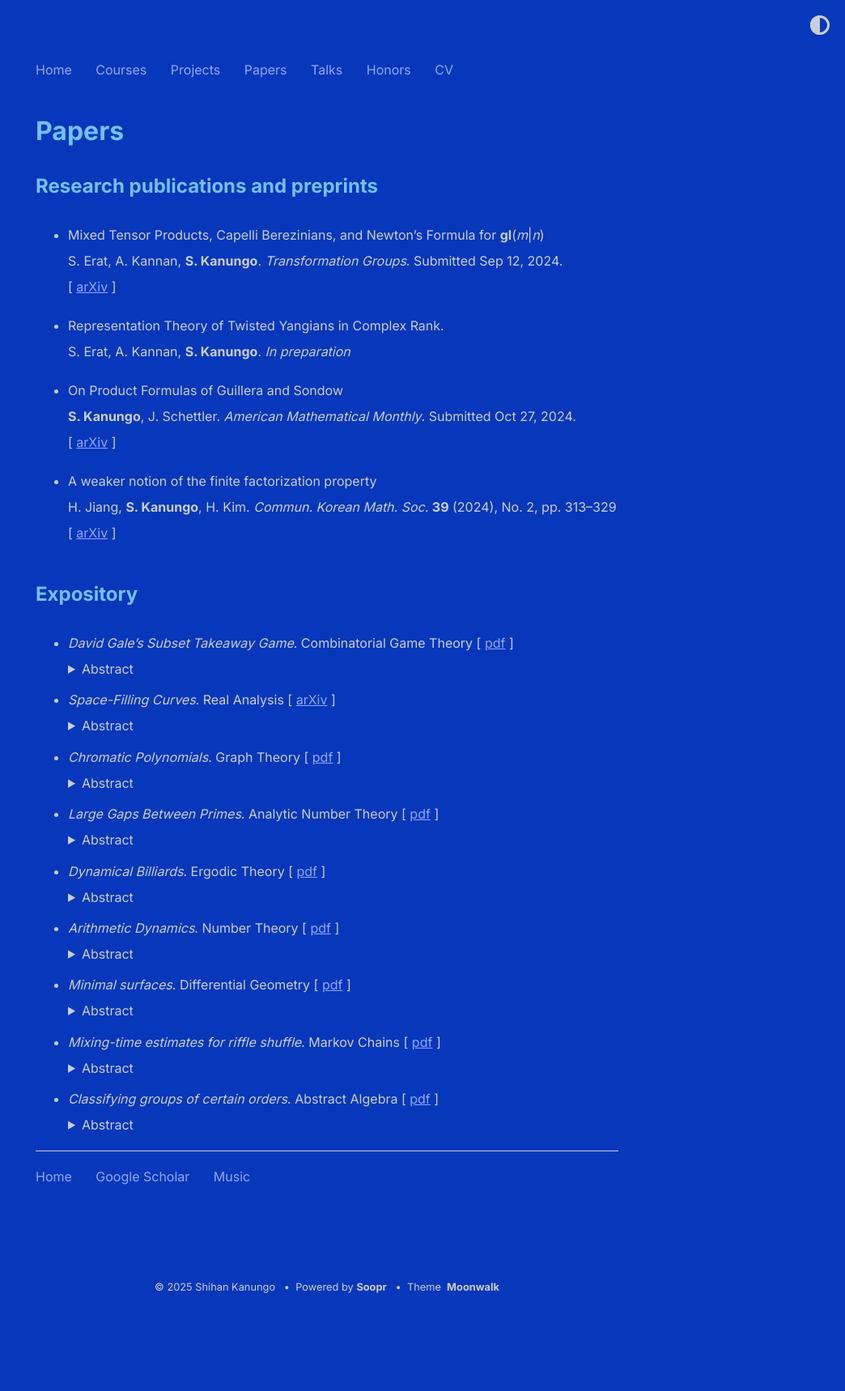
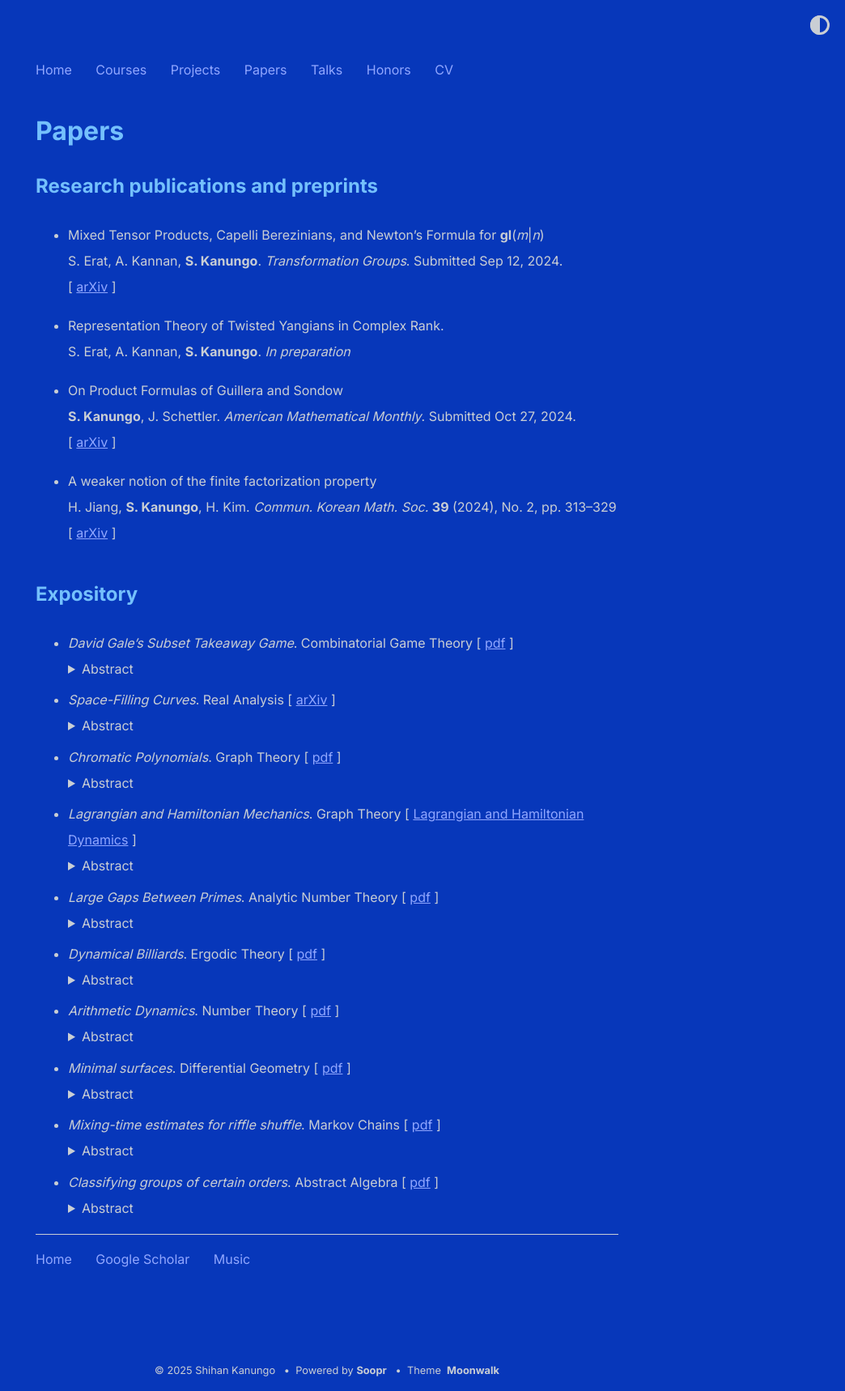
Before and after one commit to shihankanungo/shihankanungo.github.io, a Jekyll site: the page built from papers.md, in a window 1280 px wide. Shown: the whole page at 81% size, without its empty margins (236-1280 px from the left). Built offline with Jekyll 4.4.1, drawn with Linux system fonts in a browser that asks for light colours; before the commit the page ends 1616 px from its top, so only the background shows below that.

Commit message:
Update papers.md

```diff
--- a/papers.md
+++ b/papers.md
@@ -44,6 +44,12 @@ title: Papers
   <small>A general introduction to the theory of chromatic polynomials. We derive their salient properties, and describe some practicaI methods for computing them. We briefly discuss the connection between the theory of chromatic polynomials and map coloring problems.</small>
   </details>
 
+- *Lagrangian and Hamiltonian Mechanics*. Graph Theory \[ [Lagrangian and Hamiltonian Dynamics](lhd.pdf) \] <br>
+  <details>
+  <summary>Abstract</summary>
+  <small>we discuss the basics of Lagrangian and Hamiltonian dynamics. We derive the Euler-Lagrange equations fro D’Alembert’s principle, show that they are equivalent to Hamilton’s principle of least actions, and finally use them to derive Hamilton’s equations. We also provide some examples to illustrate the use of Lagrangian and Hamiltonian dynamics.</small>
+  </details>
+
 - *Large Gaps Between Primes*. Analytic Number Theory \[ [pdf](http://simonrs.com/eulercircle/analyticnt2024/shihan-largegaps.pdf) \] <br>
   <details>
   <summary>Abstract</summary>
```
